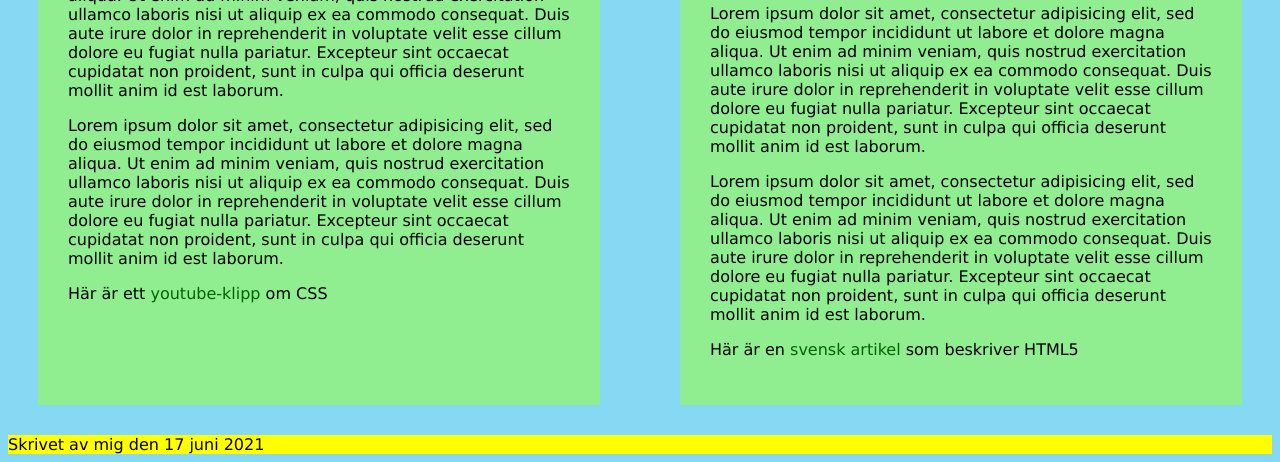
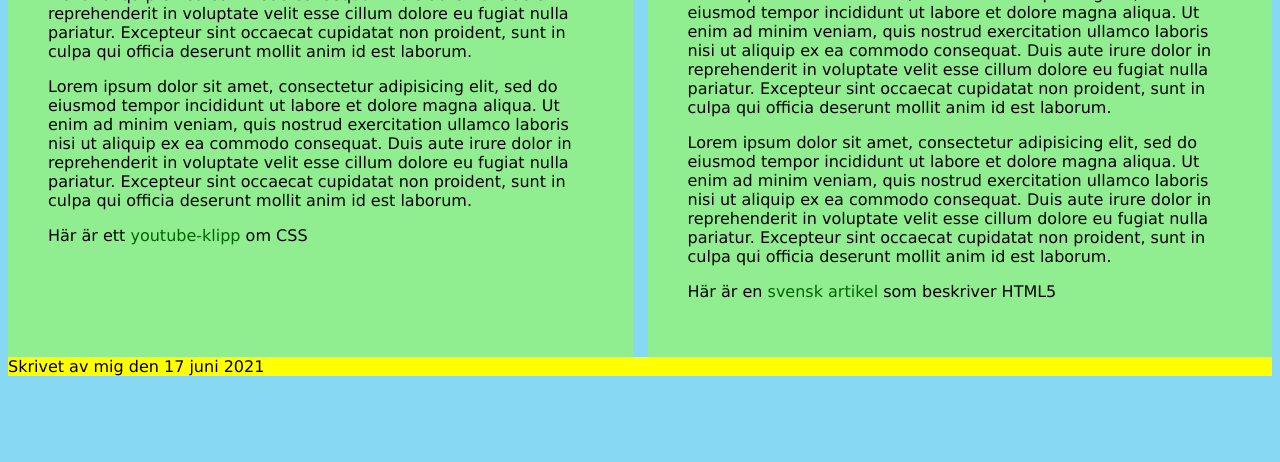
Before and after one commit to nadiylmz2/uppgft-4, a plain HTML site: page index.html in a window 1280 px wide. Shown: the part 475-937 px from the top of the page. After the commit the page ends 859 px from the top, so only its background shows below. Drawn offline with Linux system fonts and the light colour scheme.

Commit message:
finished all

```diff
--- a/styles.css
+++ b/styles.css
@@ -9,8 +9,8 @@ body {
 
 article {
   background-color: lightgreen;
-  padding: 30px;
-  margin: 30px;
+  padding: 40px;
+  /* margin: 30px; */
 }
 
 footer {
@@ -29,5 +29,5 @@ a:hover {
 main {
   display: grid;
   grid-template-columns: 1fr 1fr;
-  gap: 20px;
+  gap: 15px;
 }
```
